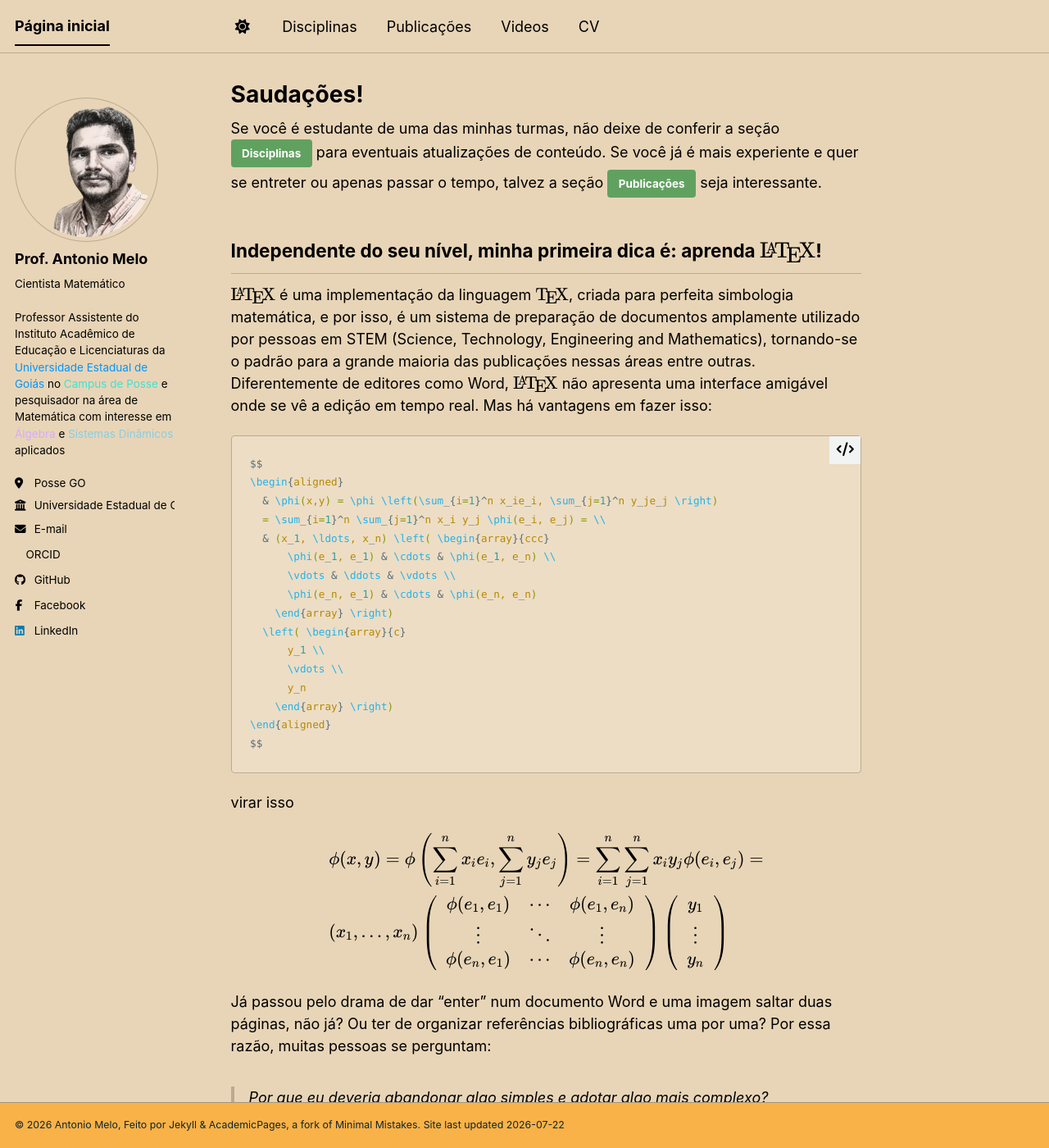
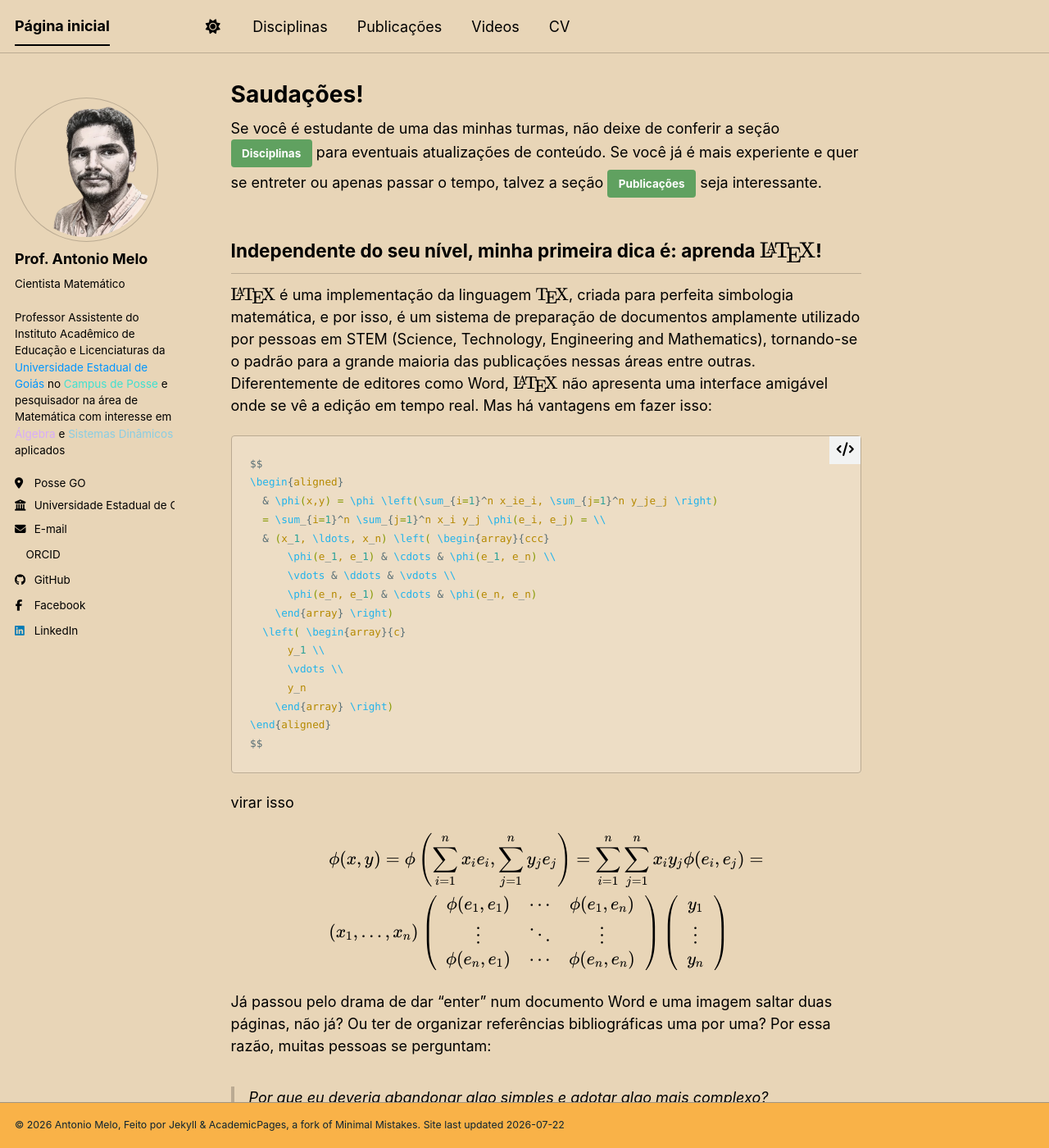
Before and after one commit to antmelo/antmelo.github.io, a Jekyll site: the page built from _pages/about.md, in a window 1280 px wide and 1400 px high. Shown: the whole window at 82% size. Built offline with Jekyll 4.4.1, drawn with Linux system fonts in a browser that asks for light colours; nearby versions of some CDN libraries; a style sheet for code colours, icons or effects is not loaded.

Commit message:
Update _masthead.scss

```diff
--- a/_sass/layout/_masthead.scss
+++ b/_sass/layout/_masthead.scss
@@ -61,7 +61,7 @@
   white-space: nowrap;
 
   &--lg {
-    padding-right: 6.3em;
+    padding-right: 4.3em;
     font-weight: 700;
   }
 }
```
